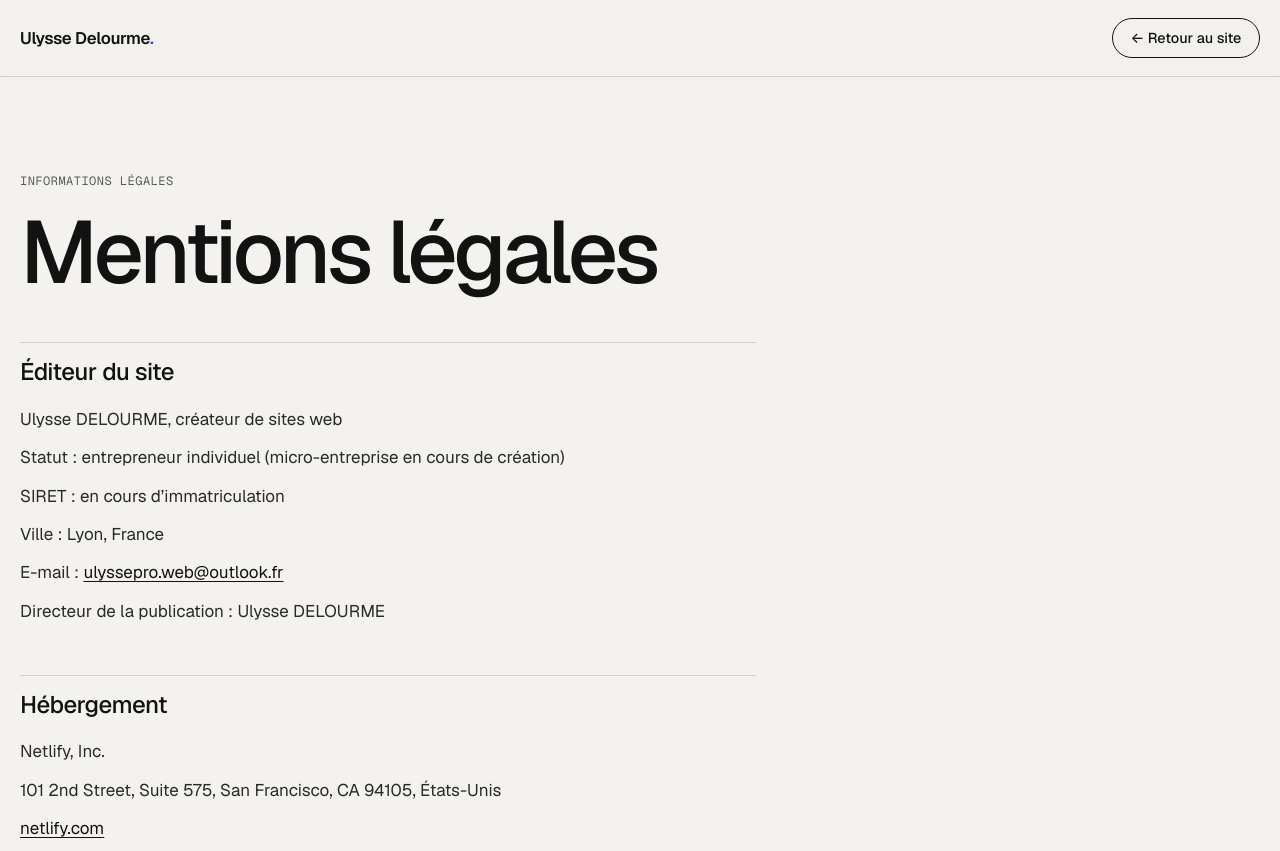
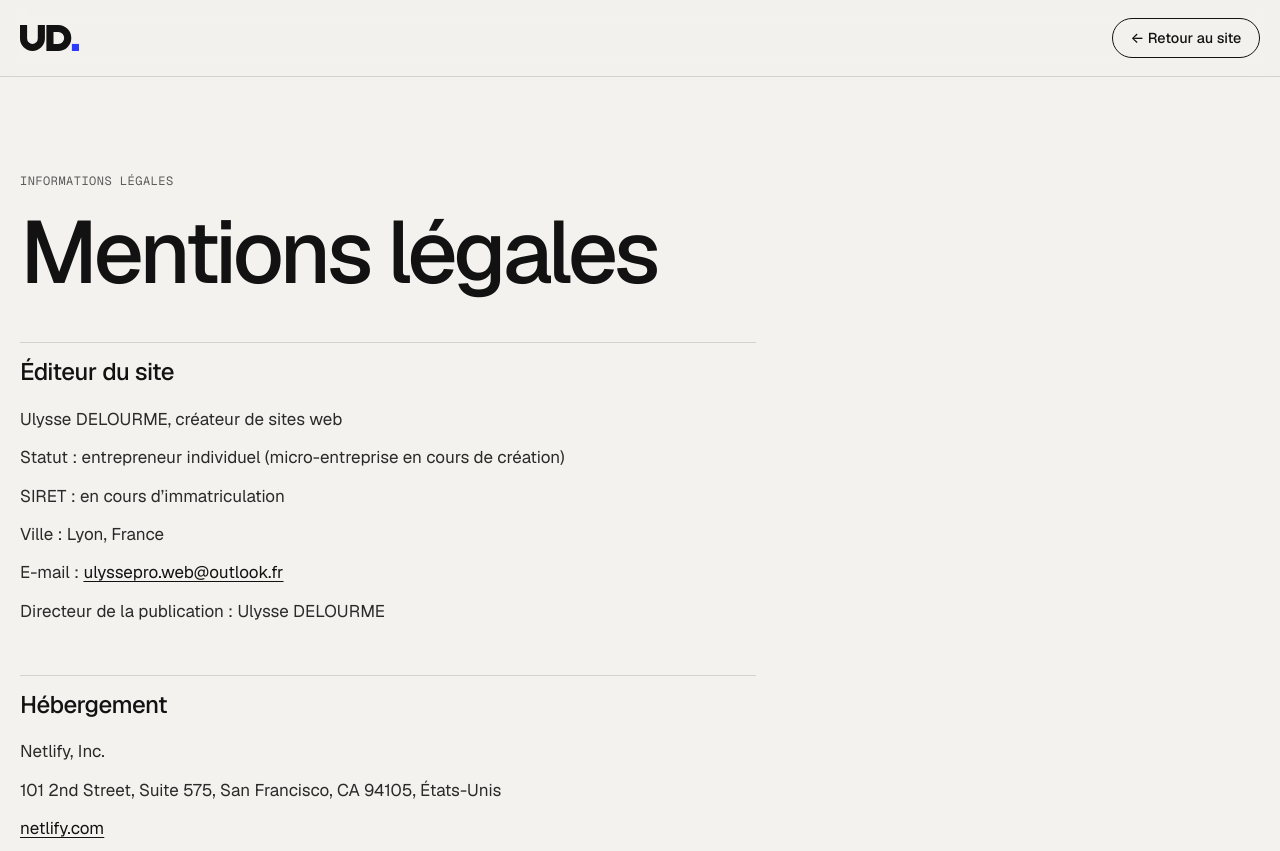
Before and after one commit to niJaM-sys/portfolio-sites, a plain HTML site: page sites/portfolio/mentions-legales.html in a window 1280 px wide. Shown: the top 851 px of the page. Drawn offline with nearby package versions, Linux system fonts and the light colour scheme.

Commit message:
Ajoute le logo UD au portfolio
Logo vectoriel dans l'en-tête (accueil et mentions légales), nouveau
favicon SVG, favicon PNG 32 px et icône Apple 180 px.

```diff
--- a/sites/portfolio/css/style.css
+++ b/sites/portfolio/css/style.css
@@ -187,14 +187,15 @@ html.lenis, html.lenis body { height: auto; }
   height: var(--entete-h);
 }
 .logo {
-  font-weight: 600;
-  font-size: 1.05rem;
-  letter-spacing: -.02em;
-  color: var(--encre);
-  text-decoration: none;
-  white-space: nowrap;
+  display: block;
+  flex-shrink: 0;
+  padding: 6px 0;                 /* zone cliquable plus confortable */
 }
-.logo__point { color: var(--accent); }
+/* Le SVG garde ses proportions : on fixe seulement la hauteur */
+.logo img { display: block; width: auto; height: 24px; }
+@media (min-width: 960px) {
+  .logo img { height: 26px; }
+}
 
 .nav { display: none; }
 .nav ul { display: flex; gap: 2rem; }
--- a/sites/portfolio/mentions-legales.html
+++ b/sites/portfolio/mentions-legales.html
@@ -8,7 +8,10 @@
   <!-- Page utile mais sans intérêt dans les résultats Google : on ne l'indexe pas, on suit les liens. -->
   <meta name="robots" content="noindex, follow">
   <link rel="canonical" href="https://ulysse-studio.netlify.app/mentions-legales.html">
+  <!-- Favicons : SVG (navigateurs récents), PNG 32 px (les autres), icône Apple 180 px (écran d’accueil iPhone) -->
   <link rel="icon" href="assets/favicon.svg" type="image/svg+xml">
+  <link rel="icon" href="assets/favicon-32.png" type="image/png" sizes="32x32">
+  <link rel="apple-touch-icon" href="assets/apple-touch-icon.png">
   <link rel="preconnect" href="https://fonts.googleapis.com">
   <link rel="preconnect" href="https://fonts.gstatic.com" crossorigin>
   <link rel="stylesheet" href="https://fonts.googleapis.com/css2?family=Geist:wght@300..700&family=Geist+Mono:wght@400..500&display=swap">
@@ -28,7 +31,7 @@
 <body>
   <header class="entete est-defile">
     <div class="conteneur entete__inner">
-      <a class="logo" href="index.html">Ulysse Delourme<span class="logo__point" aria-hidden="true">.</span></a>
+      <a class="logo" href="index.html"><img src="assets/logo.svg" width="398" height="176" alt="Ulysse Delourme, accueil"></a>
       <a class="btn btn--contour btn--petit" href="index.html">← Retour au site</a>
     </div>
   </header>
```
Also changed, not shown: sites/portfolio/index.html (+5 -1 lines), sites/portfolio/merci.html (+3 -0 lines), sites/portfolio/assets/apple-touch-icon.png (added), sites/portfolio/assets/favicon-32.png (added), sites/portfolio/assets/favicon.svg, sites/portfolio/assets/logo.svg (added), 1 other file.
